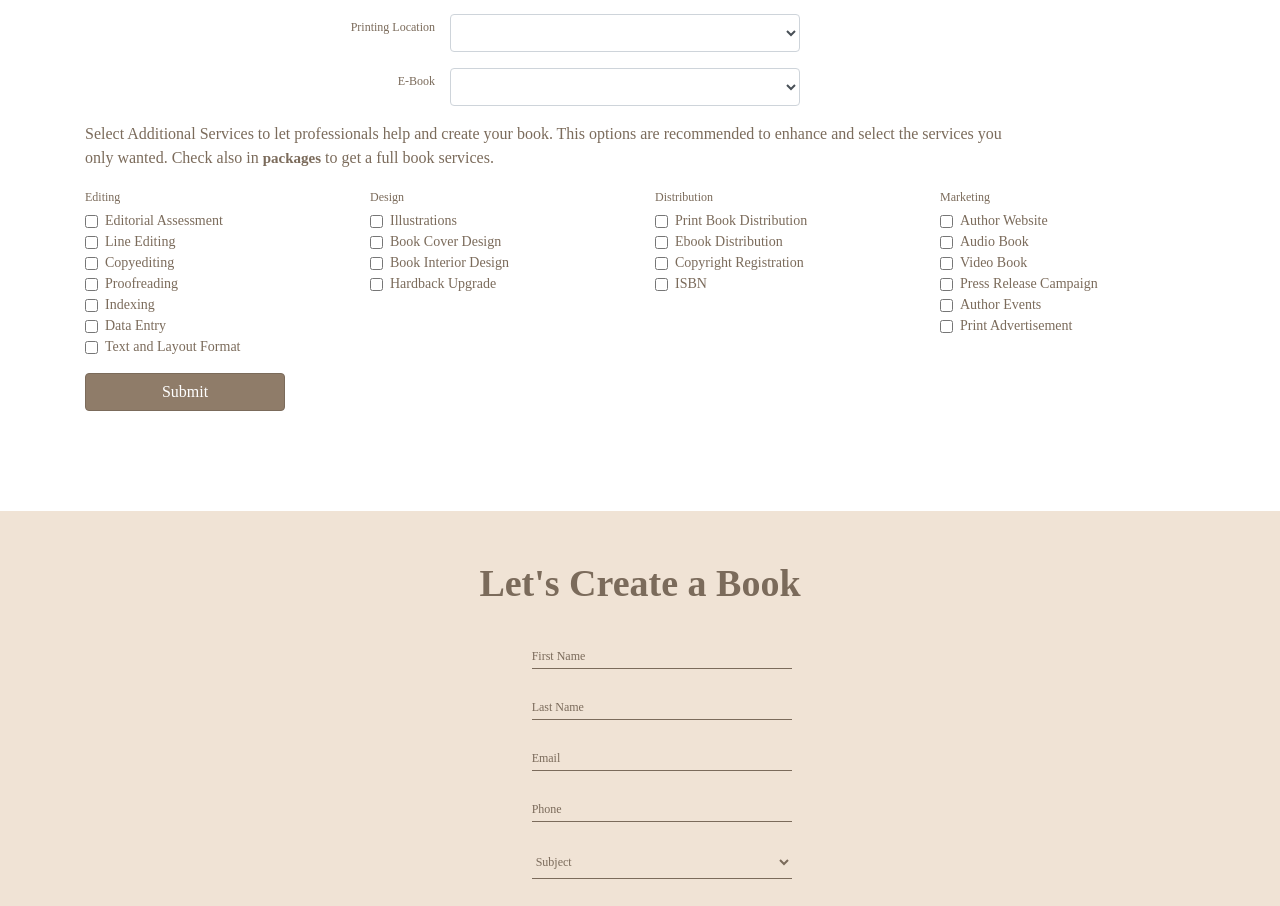
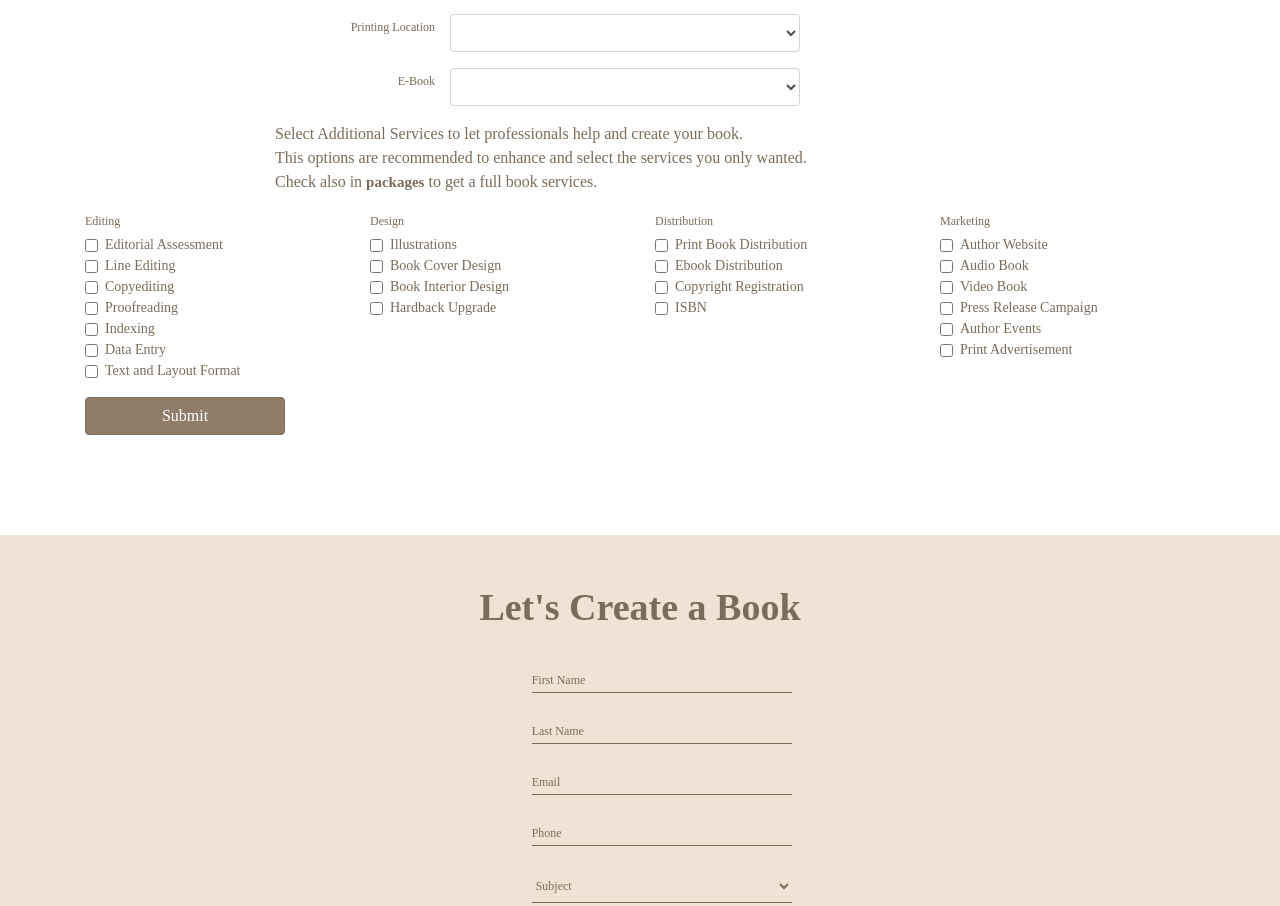
Before and after one commit to poloyacero/publish-web, a Next.js app: page /pricing in a window 1280 px wide. Shown: the part 889-1795 px from the top of the page. Built offline with nearby package versions, Linux system fonts and the light colour scheme; a web font is replaced by a local one.

Commit message:
modals and links updated bg

```diff
--- a/components/PricingForm/index.tsx
+++ b/components/PricingForm/index.tsx
@@ -458,9 +458,9 @@ const PricingForm = ({ ...props }: PricingFormProps) => {
         </Col>
       </Row>
       <Row>
-        <Col md={{ span: 10, offset: 0 }}>
+        <Col md={{ span: 12, offset: 2 }}>
           <p className={styles.pricinglink}>
-          Select Additional Services to let professionals help and create your book. This options are recommended to enhance and select the services you only wanted. Check also in <Link href="/packages">packages</Link> to get a full book services.
+          Select Additional Services to let professionals help and create your book.<br/> This options are recommended to enhance and select the services you only wanted.<br/> Check also in <Link href="/packages">packages</Link> to get a full book services.
           </p>
         </Col>
       </Row>
```
